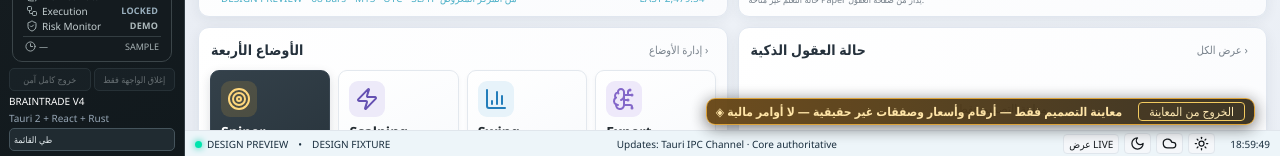
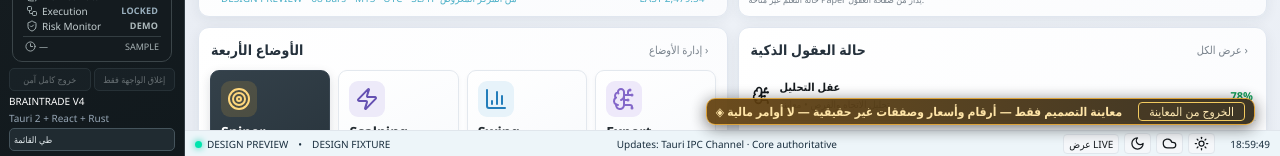
Before and after one commit to gngoongoog/V4, a React (Vite) app in the folder apps/terminal/: page / in a window 1280 px wide. Shown: the part 644-800 px from the top of the page. Built offline with nearby package versions, Linux system fonts and the light colour scheme.

Commit message:
feat(concept4): fill explicit design-only brain and mode preview cards from reference

```diff
--- a/apps/terminal/src/terminal.tsx
+++ b/apps/terminal/src/terminal.tsx
@@ -47,6 +47,18 @@ import {DESIGN_FIXTURE} from './mock';
 import {hasTauri,subscribe,coreStatus,control,readPanel,saveRisk,savePortfolio,saveSettings,handoff,shutdownCore,closeTerminal,backupAction,exportBrainSnapshot,importBrainSnapshot,restoreBrainSnapshot,backtestAction,saveTrading,saveSupervisor,updateBrainControl,updateBrainPaperAll,updateRiskMaster,updatePositionProtection,setLearningFrozen,manualMarket,cancelPendingOrder,selectSoloBrain,closeOwnedPositions,bindExecution,frozenCoordinatorAction,frozenSniperAction,frozenClassicAction} from './bridge';
 import {money,num,signed,up,valid} from './format';
 
+// Concept 4 visual comparison fixture, NEVER emitted as broker results.
+// Used solely inside clearly identified DESIGN PREVIEW.
+const CONCEPT4_PREVIEW_MODES={
+ sniper:{trades:34,win:82.4},scalping:{trades:68,win:73.5},
+ swing:{trades:41,win:70.7},expert:{trades:43,win:67.4}
+} as const;
+const CONCEPT4_PREVIEW_BRAINS=[
+ {name:'عقل التحليل',score:78,activity:'تحليل الاتجاه والفرص'},
+ {name:'عقل إدارة المخاطر',score:92,activity:'مراقبة المخاطر'},
+ {name:'عقل التنفيذ',score:88,activity:'متابعة تنفيذ الأوامر'},
+ {name:'عقل التعلّم',score:64,activity:'تحديث نماذج التعلّم'}
+] as const;
 type IconComponent=typeof Home;
 const PAGES:{id:PageId;title:string;en:string;icon:IconComponent;route?:string}[]=[
  {id:'dashboard',title:'نظرة عامة',en:'Overview',icon:Home},
@@ -1112,8 +1124,8 @@ export default function Terminal(){
        <div className="brains-inline">{!preview&&feed.broker&&brainReport?.account_matches===true&&brainReport?.context===JSON.stringify([status?.telemetry?.server,status?.telemetry?.login,status?.telemetry?.symbol,status?.telemetry?.currency])&&array(brainReport?.brains).length?array(brainReport?.brains).slice(0,6).map((brain,i)=>{const activity=unwrap(brain.activity),orders=unwrap(brain.attributed_orders);return <button type="button" className="brain-line brain-link" key={String(unwrap(brain.config).id||i)} onClick={()=>open('brainControl')}><span className="brain-dot"/><span className="brain-name">{String(brain.name||unwrap(brain.config).id||'Brain')}</span><span className="brain-active">إشارات {displayCell(activity.signals)}</span><span className="brain-score">تنفيذ {displayCell(orders.fill_acknowledged)}</span></button>}):<div className="table-empty">{preview?'معاينة: بيانات العقول الحقيقية معطلة':'بانتظار سجل العقول الحقيقي من Core'}</div>}</div>
       </section>
      </div>
-     <section className="panel concept-modes"><div className="panel-title"><b>الأوضاع الأربعة</b><button type="button" onClick={()=>open('trading')}>إدارة الأوضاع ›</button></div><div className="concept-mode-grid">{([['sniper','Sniper','القناص'],['scalping','Scalping','السكالبينغ'],['swing','Swing','الاتجاه المتوسط'],['expert','Expert','المنسق المتكامل']] as const).map(([id,label,description])=>{const selected=preview?id==='sniper':unwrap(safeConfig?.trading).mode===id;return <button type="button" key={id} className={'concept-mode '+(selected?'active':'')} onClick={()=>open(id==='sniper'?'sniper':'trading')} title={'فتح إعدادات '+label}><span className="concept-mode-icon">{id==='sniper'?<Target/>:id==='scalping'?<Zap/>:id==='swing'?<BarChart3/>:<BrainCircuit/>}</span><strong>{label}</strong><small>{description}</small><em>{selected?'الوضع المختار':safeConfig?'غير مختار':'غير معروف'}</em><span>النتائج الموثقة <b>{selected&&brokerResults?brokerResults.samples:'—'}</b></span><span>نسبة النجاح <b>{selected&&valid(win)?num(win,1)+'%':'—'}</b></span></button>})}</div></section>
-     <section className="panel concept-brains"><div className="panel-title"><b>حالة العقول الذكية</b><button type="button" onClick={()=>open('brainControl')}>عرض الكل ›</button></div><div className="concept-brain-list">{!preview&&feed.broker&&brainReport?.account_matches===true&&brainReport?.context===JSON.stringify([status?.telemetry?.server,status?.telemetry?.login,status?.telemetry?.symbol,status?.telemetry?.currency])&&array(brainReport?.brains).length?array(brainReport?.brains).slice(0,5).map((brain,i)=>{const control=unwrap(brain.control),activity=unwrap(brain.activity);return <button type="button" key={String(unwrap(brain.config).id||i)} onClick={()=>open('brainControl')}><BrainCircuit size={21}/><span><b>{String(brain.name||unwrap(brain.config).id||'Brain')}</b><small>{control.paper===false?'Paper متوقف':'إشارات مرصودة'}</small></span><strong>{displayCell(activity.signals)}</strong></button>}):<div className="table-empty">{preview?'معاينة التصميم فقط':'بانتظار سجل العقول الحقيقي من Core'}</div>}</div></section>
+     <section className="panel concept-modes"><div className="panel-title"><b>الأوضاع الأربعة</b><button type="button" onClick={()=>open('trading')}>إدارة الأوضاع ›</button></div><div className="concept-mode-grid">{([['sniper','Sniper','القناص'],['scalping','Scalping','السكالبينغ'],['swing','Swing','الاتجاه المتوسط'],['expert','Expert','المنسق المتكامل']] as const).map(([id,label,description])=>{const selected=preview?id==='sniper':unwrap(safeConfig?.trading).mode===id;return <button type="button" key={id} className={'concept-mode '+(selected?'active':'')} onClick={()=>open(id==='sniper'?'sniper':'trading')} title={'فتح إعدادات '+label}><span className="concept-mode-icon">{id==='sniper'?<Target/>:id==='scalping'?<Zap/>:id==='swing'?<BarChart3/>:<BrainCircuit/>}</span><strong>{label}</strong><small>{description}</small><em>{selected?'الوضع المختار':safeConfig?'غير مختار':'غير معروف'}</em><span>{preview?'صفقات المعاينة':'النتائج الموثقة'} <b>{preview?CONCEPT4_PREVIEW_MODES[id].trades:selected&&brokerResults?brokerResults.samples:'—'}</b></span><span>نسبة النجاح <b>{preview?CONCEPT4_PREVIEW_MODES[id].win.toFixed(1)+'%':selected&&valid(win)?num(win,1)+'%':'—'}</b></span></button>})}</div></section>
+     <section className="panel concept-brains"><div className="panel-title"><b>حالة العقول الذكية</b><button type="button" onClick={()=>open('brainControl')}>عرض الكل ›</button></div><div className="concept-brain-list">{preview?CONCEPT4_PREVIEW_BRAINS.map((brain,i)=><button type="button" key={brain.name} className="concept-brain-preview" onClick={()=>open('brainControl')} title="بيانات تصميم اصطناعية وليست أداء حقيقياً"><BrainCircuit size={19}/><span><b>{brain.name}</b><small>{brain.activity} • معاينة</small></span><span className="concept-preview-meter" aria-hidden="true"><i style={{width:brain.score+'%'}}/></span><strong>{brain.score}%</strong></button>):!preview&&feed.broker&&brainReport?.account_matches===true&&brainReport?.context===JSON.stringify([status?.telemetry?.server,status?.telemetry?.login,status?.telemetry?.symbol,status?.telemetry?.currency])&&array(brainReport?.brains).length?array(brainReport?.brains).slice(0,5).map((brain,i)=>{const control=unwrap(brain.control),activity=unwrap(brain.activity);return <button type="button" key={String(unwrap(brain.config).id||i)} onClick={()=>open('brainControl')}><BrainCircuit size={21}/><span><b>{String(brain.name||unwrap(brain.config).id||'Brain')}</b><small>{control.paper===false?'Paper متوقف':'إشارات مرصودة'}</small></span><strong>{displayCell(activity.signals)}</strong></button>}):<div className="table-empty">{preview?'معاينة التصميم فقط':'بانتظار سجل العقول الحقيقي من Core'}</div>}</div></section>
      <div className="activity-grid">
       <section className="panel positions-panel"><div className="panel-title"><b>المراكز النشطة</b><div className="microtabs">{(['all','buy','sell'] as const).map(k=><button className={filter===k?'chosen':''} key={k} onClick={()=>setFilter(k)}>{k==='all'?`الكل (${account?positions.length:'—'})`:k==='buy'?'شراء':'بيع'}</button>)}</div></div><div className="table-scroll"><table><thead><tr>{['#','الرمز','النوع','الحجم','سعر الدخول','السعر الحالي','الربح / الخسارة','الإجراء'].map(h=><th key={h}>{h}</th>)}</tr></thead><tbody>{visiblePositions.length?visiblePositions.map(p=><tr key={p.ticket}><td>{p.ticket}</td><td>{p.symbol}</td><td className={up(p.side)?'teal':'red'}>{p.side}</td><td>{num(p.volume,2)}</td><td>{num(p.price_open)}</td><td>{num(p.price_current)}</td><td className={p.profit>=0?'teal':'red'}>{signed(p.profit,currency)}</td><td><button className="row-action" onClick={()=>open('execution')}>التفاصيل ›</button></td></tr>):<tr><td colSpan={8} className="empty-row">لا توجد مراكز MT5 حالياً أو المصدر غير متاح</td></tr>}</tbody></table></div></section>
       <DashboardTradeFeed status={!preview&&feed.broker?status:null} read={dashboardRead} scope={contextKey} now={Date.now()} preview={preview} onJournal={()=>open('journal')}/>
```
